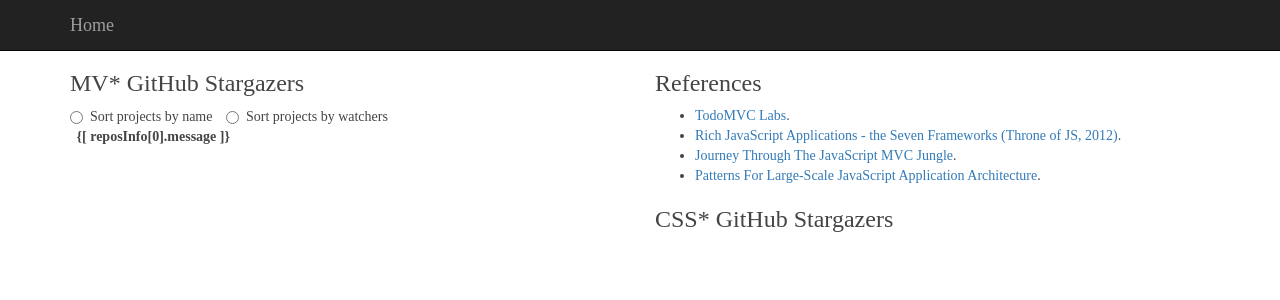
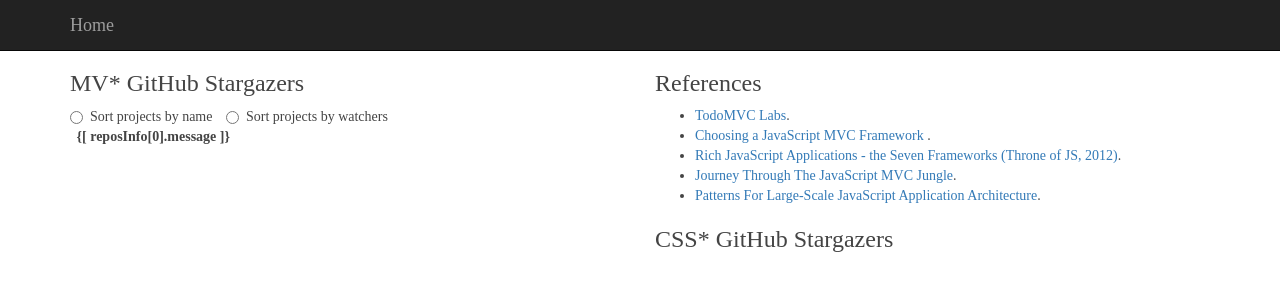
Before and after one commit to albertosantini/albertosantini.github.com, a Jekyll site: the page built from mvstar/index.html, in a window 1280 px wide. Shown: the top 300 px of the page. Built offline with Jekyll 4.4.1, drawn with Linux system fonts in a browser that asks for light colours; nearby versions of some CDN libraries.

Commit message:
mvstar - Add Choosing a JavaScript MVC framework link.

```diff
--- a/mvstar/index.html
+++ b/mvstar/index.html
@@ -73,6 +73,11 @@ angular: 1.2.5
             <a href="http://todomvc.com/">TodoMVC Labs</a>.
         </li>
         <li>
+            <a href="http://www.funnyant.com/choosing-javascript-mvc-framework/">
+                Choosing a JavaScript MVC Framework
+            </a>.
+        </li>
+        <li>
             <a href="http://blog.stevensanderson.com/2012/08/01/rich-javascript-applications-the-seven-frameworks-throne-of-js-2012/">
                 Rich JavaScript Applications - the Seven Frameworks (Throne of JS, 2012)</a>.
         </li>
```
